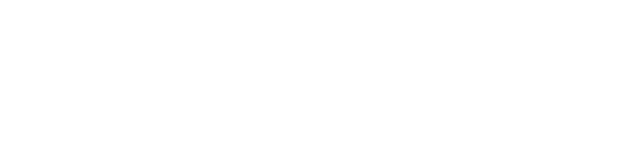
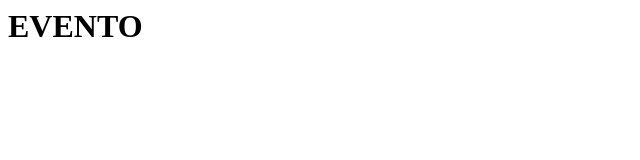
Before and after one commit to abhjithvnair/evento, a plain HTML site: page homepage.html in a window 1280 px wide. Shown: the whole page, without its empty margins (0-640 px from the left). Drawn offline with Linux system fonts and the light colour scheme.

Commit message:
Modified

```diff
--- a/homepage.html
+++ b/homepage.html
@@ -3,6 +3,14 @@
         <link href="homepage.css" rel="stylesheet" type="text/css"/>
     </head>
     <body>
+        <header id="header">
+            <div id="icon">
+                <h1>EVENTO</h1>
+            </div>
+            <div id = "social">
+
+            </div>
+        </header>
 
     </body>
 </html>
```
